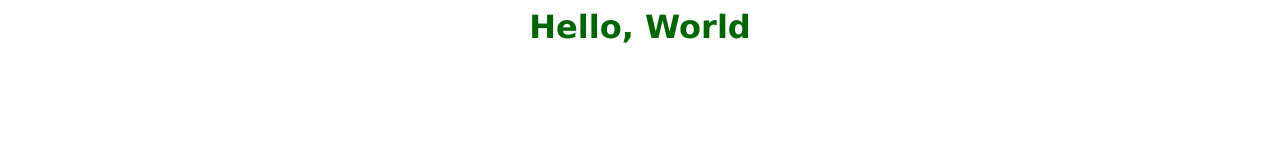
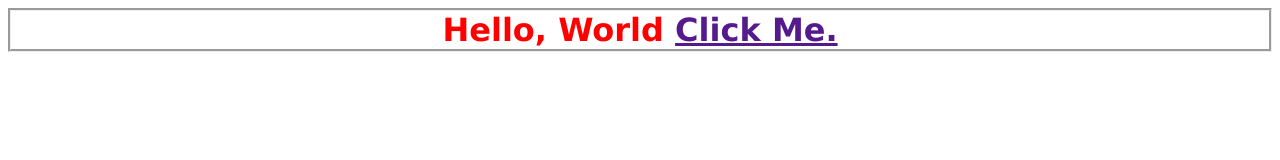
Before and after one commit to joshualfoley/tc349, a plain HTML site: page week2/hello.html in a window 1280 px wide. Drawn offline with Linux system fonts and the light colour scheme.

Commit message:
Week2 (2)

```diff
--- /dev/null
+++ b/week2/css/screen.css
@@ -0,0 +1,6 @@
+.CenterAlign {
+	text-align: center;
+	font-family: "Lucida Sans Unicode", "Lucida Grande", sans-serif;
+	color: red;
+	border: groove
+}
--- a/week2/hello.html
+++ b/week2/hello.html
@@ -1,27 +1,10 @@
 <title>Hello World</title>
-
-<style type="text/css">
-.CenterAlign {
-	text-align: center;
-}
-</style>
 
 <body>
 
-<style type="text/css">
-body,td,th {
-	font-family: "Lucida Sans Unicode", "Lucida Grande", sans-serif;
-}
-</style>
-
-<style type="text/css">
-body,td,th {
-	color: #060;
-}
-</style>
-
-<h1 class="CenterAlign">Hello, World
-
-    </h1>
+<h1 class="CenterAlign">Hello, World <a href="" onClick="hello();">Click Me.</a>
+    <link rel="stylesheet" href="css/screen.css" media="screen">
+    <script type="text/javascript" src="js/app.js"></script></script>
+</h1>
 
 </body>
--- /dev/null
+++ b/week2/js/app.js
@@ -0,0 +1,3 @@
+function hello() {
+	alert("Hello, World");
+}
```
Also changed, not shown: 2 other files.
